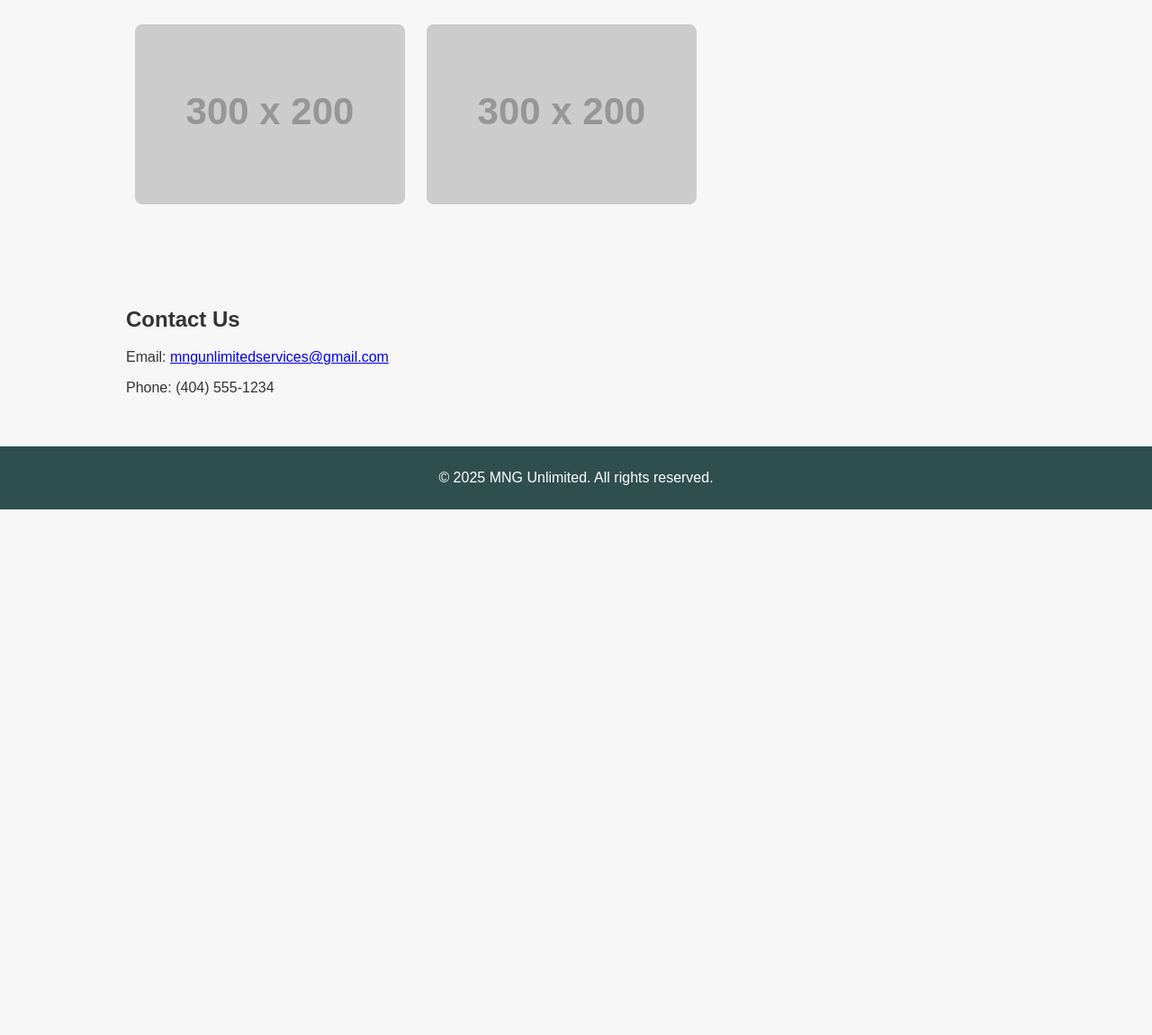
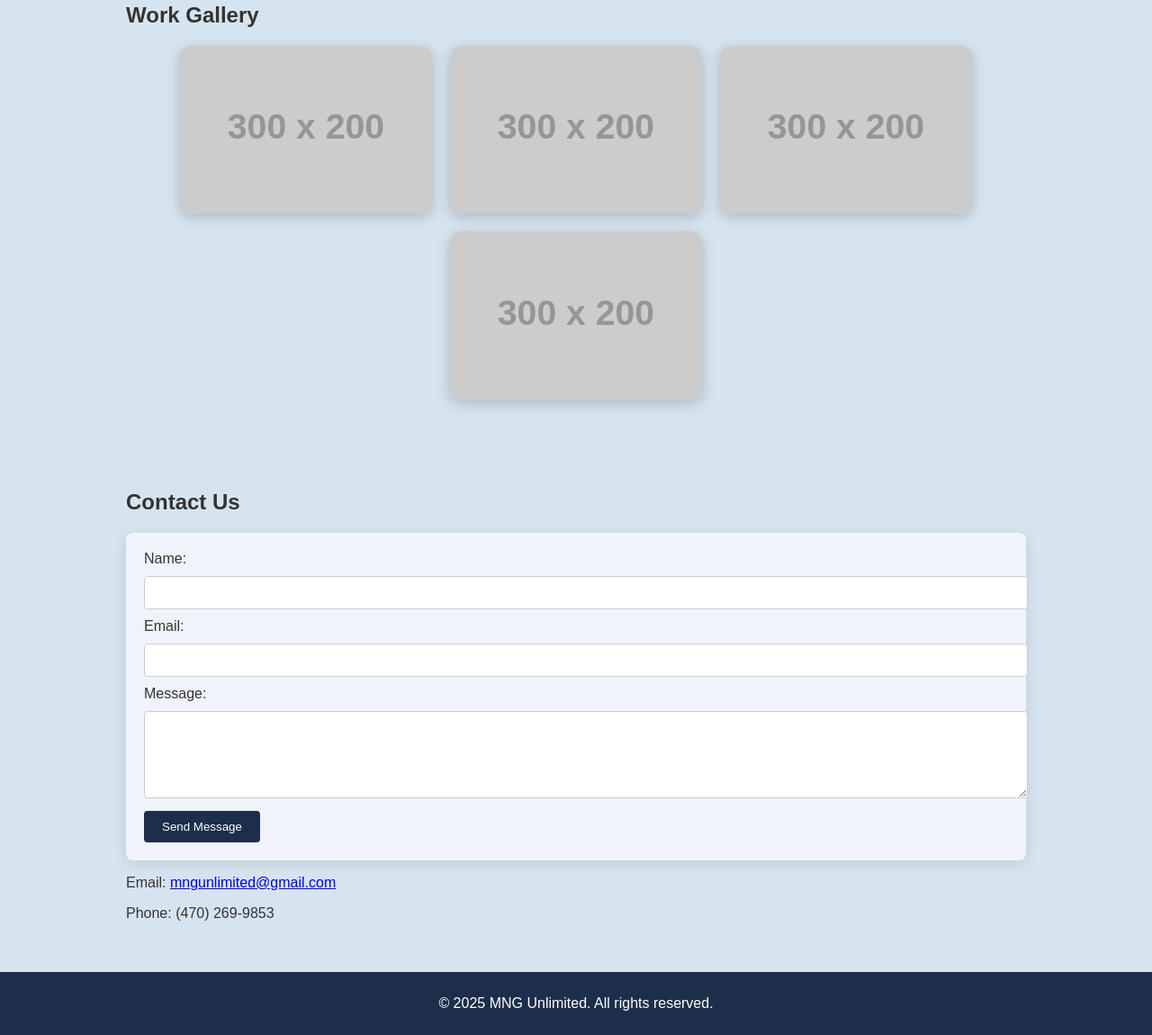
Before and after one commit to kidkiyah99-png/mng-unlimited-site, a plain HTML site: page index.html in a window 1280 px wide. Shown: the part 1341-2491 px from the top of the page at 90% size. Before the commit the page ends 1907 px from the top, so only its background shows below. Drawn offline with Linux system fonts and the light colour scheme; placeholder pictures from the web are drawn by us.

Commit message:
Update index.html

```diff
--- a/index.html
+++ b/index.html
@@ -8,11 +8,11 @@
     body {
       margin: 0;
       font-family: Arial, sans-serif;
-      background-color: #f7f7f7;
+      background-color: #d6e4f0;
       color: #333;
     }
     header {
-      background-color: #2f4f4f;
+      background-color: #1c2e4a;
       color: white;
       padding: 20px;
       text-align: center;
@@ -26,20 +26,55 @@
       margin-top: 40px;
     }
     .package, .testimonial {
-      background: white;
+      background: #f0f4fa;
       padding: 20px;
       margin-bottom: 20px;
       border-radius: 8px;
-      box-shadow: 0 0 10px rgba(0,0,0,0.05);
+      box-shadow: 0 4px 15px rgba(0,0,0,0.1);
+    }
+    .gallery div {
+      display: flex;
+      flex-wrap: wrap;
+      justify-content: center;
+      gap: 20px;
     }
     .gallery img {
       width: 100%;
-      max-width: 300px;
-      margin: 10px;
+      max-width: 280px;
+      border-radius: 12px;
+      box-shadow: 0 4px 15px rgba(0,0,0,0.2);
+      transition: transform 0.3s ease, box-shadow 0.3s ease;
+    }
+    .gallery img:hover {
+      transform: scale(1.05);
+      box-shadow: 0 8px 20px rgba(0,0,0,0.25);
+    }
+    form {
+      background: #f0f4fa;
+      padding: 20px;
       border-radius: 8px;
+      box-shadow: 0 4px 15px rgba(0,0,0,0.1);
+    }
+    input, textarea {
+      width: 100%;
+      padding: 10px;
+      margin: 10px 0;
+      border: 1px solid #ccc;
+      border-radius: 4px;
+    }
+    button {
+      background-color: #1c2e4a;
+      color: white;
+      padding: 10px 20px;
+      border: none;
+      border-radius: 4px;
+      cursor: pointer;
+    }
+    button:hover {
+      background-color: #16263b;
     }
     footer {
-      background-color: #2f4f4f;
+      background-color: #1c2e4a;
       color: white;
       text-align: center;
       padding: 10px;
@@ -49,6 +84,7 @@
 <body>
   <header>
     <h1>MNG Unlimited Landscaping</h1>
+    <p>We don’t cut corners—we clean edges.</p>
     <p>Professional | Reliable | Premium</p>
   </header>
 
@@ -64,7 +100,7 @@
     </div>
     <div class="package">
       <h3>Premium Estate Care - $850/mo</h3>
-      <p>Everything in Standard plus mulch refresh, irrigation checks, custom landscaping upgrades.</p>
+      <p>Everything in Standard plus mulch refresh and custom landscaping upgrades.</p>
     </div>
   </section>
 
@@ -83,13 +119,27 @@
     <div>
       <img src="https://via.placeholder.com/300x200?text=Before+Lawn" alt="Before Lawn" />
       <img src="https://via.placeholder.com/300x200?text=After+Lawn" alt="After Lawn" />
+      <img src="https://via.placeholder.com/300x200?text=Landscape+Design" alt="Landscape Design" />
+      <img src="https://via.placeholder.com/300x200?text=Mulching" alt="Mulching" />
     </div>
   </section>
 
   <section>
     <h2>Contact Us</h2>
-    <p>Email: <a href="mailto:mngunlimitedservices@gmail.com">mngunlimitedservices@gmail.com</a></p>
-    <p>Phone: (404) 555-1234</p>
+    <form>
+      <label for="name">Name:</label>
+      <input type="text" id="name" name="name" required />
+
+      <label for="email">Email:</label>
+      <input type="email" id="email" name="email" required />
+
+      <label for="message">Message:</label>
+      <textarea id="message" name="message" rows="5" required></textarea>
+
+      <button type="submit">Send Message</button>
+    </form>
+    <p>Email: <a href="mailto:mngunlimited@gmail.com">mngunlimited@gmail.com</a></p>
+    <p>Phone: (470) 269-9853</p>
   </section>
 
   <footer>
```
